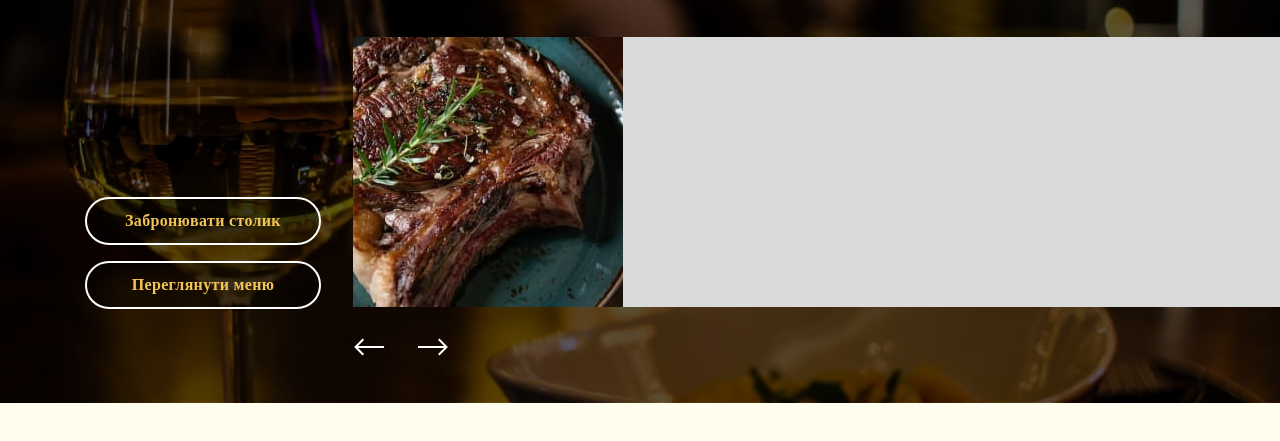
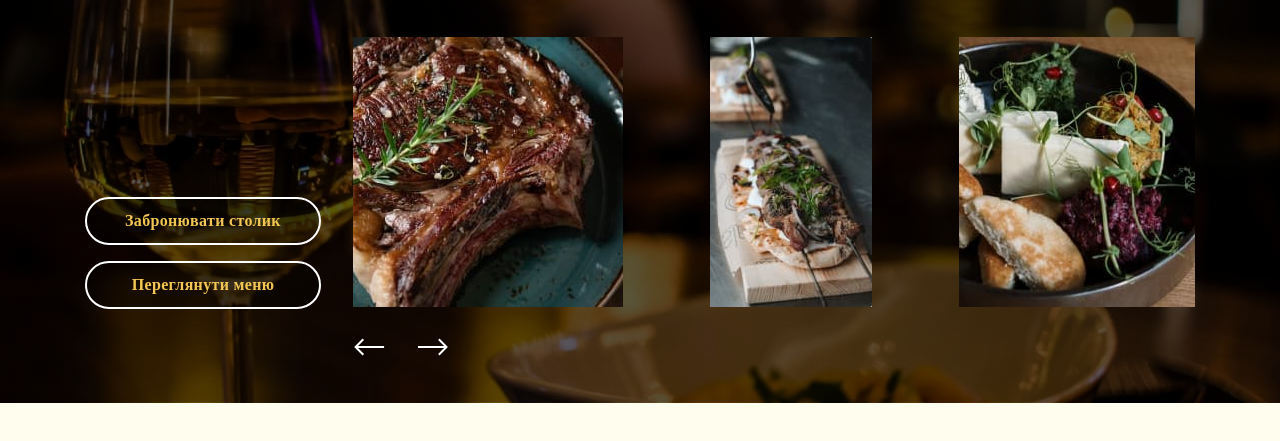
Before and after one commit to Tatiana-Kashcha/details-rest, a plain HTML site: page index.html in a window 1280 px wide. Shown: the part 213-654 px from the top of the page. Drawn offline with nearby package versions, Linux system fonts and the light colour scheme; files whose address does not match are found by name.

Commit message:
додає слайдер

```diff
--- a/index.html
+++ b/index.html
@@ -20,7 +20,7 @@
     <main>
         <!-- Секція "Details of our restaurant" -->
         <section class="details-rest details-rest--overlay">
-            <div class="container container--details-rest">
+            <div class="container">
                 <div class="details-rest__card">
                     <p class="details-rest__name">MIMIHO</p>
 
--- a/sass/components/_index-section.scss
+++ b/sass/components/_index-section.scss
@@ -72,13 +72,6 @@
     }
 }
 
-.container--details-rest{
-    @media screen and (min-width: 1024px) {
-       display: flex;
-       flex-wrap: wrap;
-    }
-}
-
 .details-rest__card {
     margin-bottom: 48px;
 
@@ -95,7 +88,6 @@
         margin-left: 253px;
     }
 }
-
 
 .details-rest__name {
     font-family: 'Film P3';
@@ -152,9 +144,7 @@
 .details-rest__thumb {
 
     @media screen and (min-width: 1024px) {
-       display: flex;
-       align-items: flex-end;
-       flex-direction: row-reverse;
+        position: relative;
     }
 }
 
@@ -163,12 +153,13 @@
     margin-bottom: 32px;
 
     @media screen and (min-width: 1024px) {
-        margin-left: 29px;
+        margin-left: 265px;
         margin-bottom: 0;
+        overflow: hidden;
     }
 
     @media screen and (min-width: 1280px) {
-        margin-left: 32px;
+        margin-left: 268px;
     }
 }
 
@@ -193,10 +184,6 @@
     @media screen and (min-width: 1280px) {
        margin-right: 87px;
     }
-}
-
-.swiper-slide{
-    width: 359px;
 }
 
 .details-rest__slide {
@@ -247,6 +234,9 @@
 
     @media screen and (min-width: 1024px) {
         display: block;
+        position: absolute;
+        bottom: 0;
+        margin-right: 32px;
         margin-bottom: 54px;
     }
 }
--- a/sass/components/_swiper.scss
+++ b/sass/components/_swiper.scss
@@ -36,6 +36,8 @@
     // display: block;
     // width: 100%;
     // height: 100%;
+
+
     object-fit: cover;
 }
 
```
Also changed, not shown: css/main.css, css/main.min.css, images/homepage-details-rest-slide4-tablet-@1x.jpg, images/homepage-details-rest-slide4-tablet-@2x.jpg, images/homepage-details-rest-slide5-tablet-@1x.jpg, images/homepage-details-rest-slide5-tablet-@2x.jpg, 2 other files.
